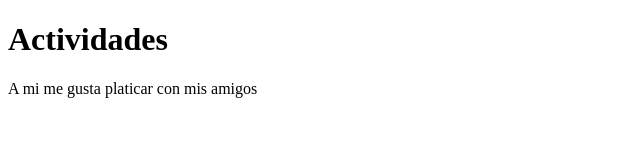
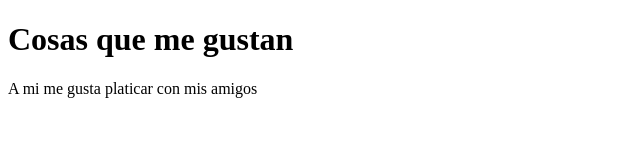
Before and after one commit to CesarMackleinJr/Pagina_Web, a plain HTML site: page index.html in a window 1280 px wide. Shown: the whole page, without its empty margins (0-640 px from the left). Drawn offline with Linux system fonts and the light colour scheme.

Commit message:
cambio en h1

```diff
--- a/index.html
+++ b/index.html
@@ -7,7 +7,7 @@
     <title>Document</title>
 </head>
 <body>
-    <h1>Actividades</h1>
+    <h1>Cosas que me gustan</h1>
     <p>A mi me gusta platicar con mis amigos</p>
 </body>
 </html>
```
